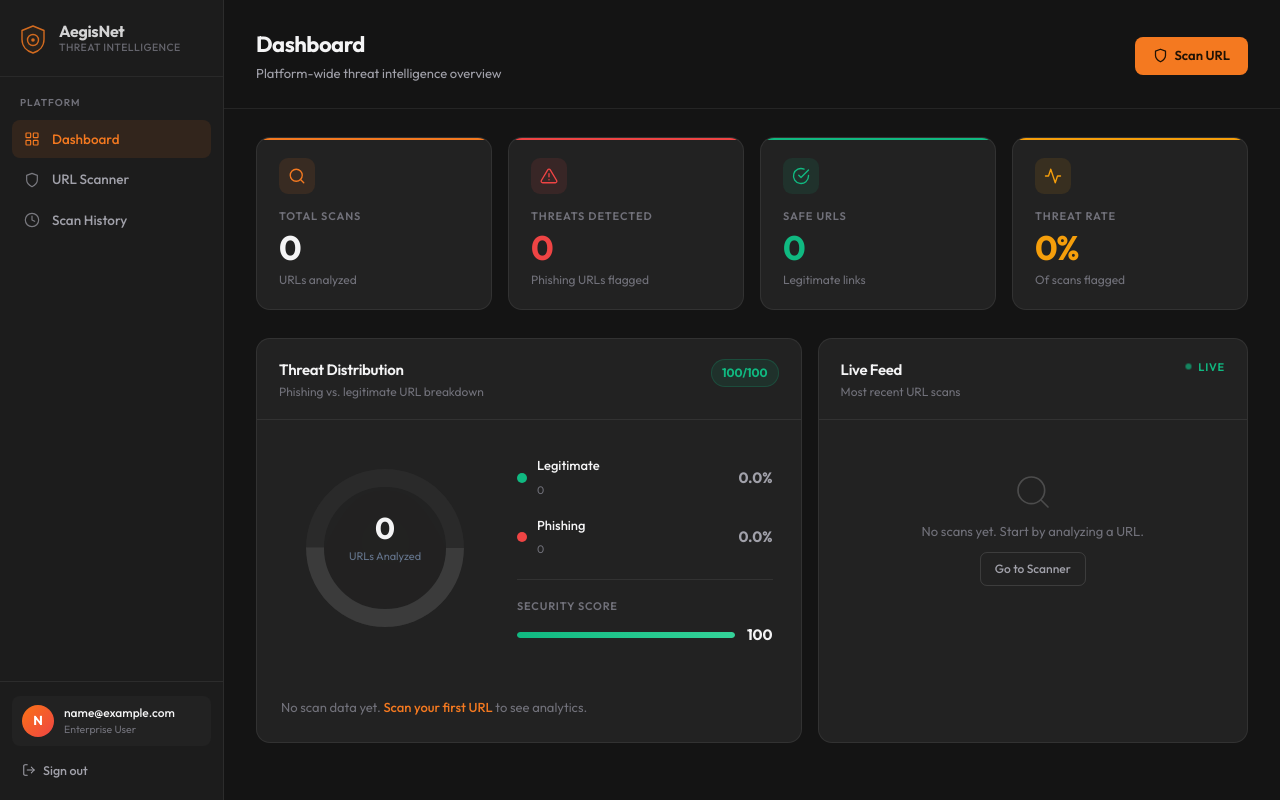
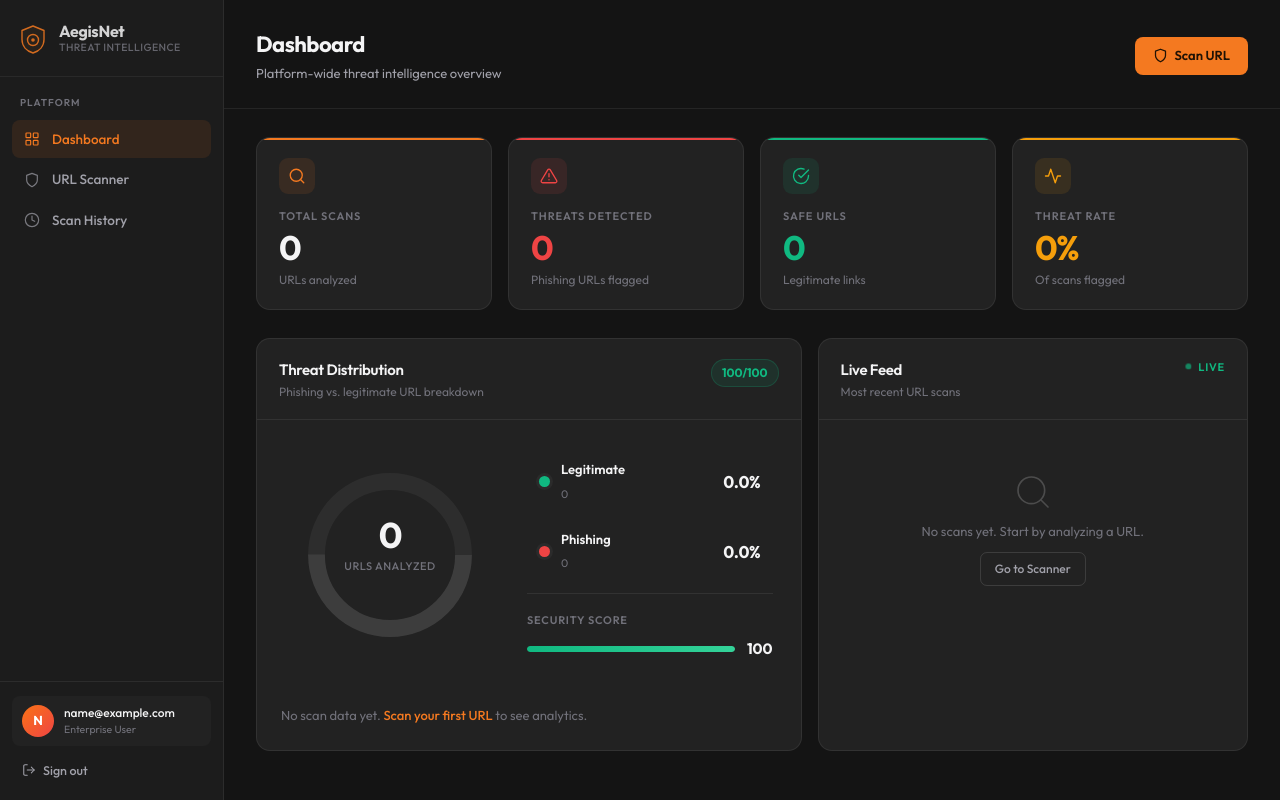
Before and after one commit to Dancuso419/AegisNet, a Flask app: page /dashboard in a window 1280 px wide. Run offline with Flask 3, Linux system fonts and the light colour scheme; the visitor is signed in with stand-in values (Sample User, id 1); data that the repository does not hold is empty.

Commit message:
Polish dashboard: card hovers and redesigned donut chart
- Stat cards now lift, glow their accent bar, and scale their icon on hover
- Dash cards gain a hover shadow and border highlight
- Donut chart redesigned with gradient segments, soft glow, rounded caps,
  a draw-in animation, and a refined center label
- Legend rows become interactive with hover highlight and tabular percentages

Co-Authored-By: Claude Opus 4.8 <noreply@anthropic.com>

```diff
--- a/app/static/css/main.css
+++ b/app/static/css/main.css
@@ -388,9 +388,13 @@ body.drawer-open .app-topbar-toggle span:nth-child(3) { transform: translateY(-7
   padding: 20px 22px;
   position: relative;
   overflow: hidden;
-  transition: border-color 0.2s;
-}
-.stat-card:hover { border-color: var(--border-2); }
+  transition: border-color 0.25s ease, transform 0.25s ease, box-shadow 0.25s ease;
+}
+.stat-card:hover {
+  border-color: var(--border-2);
+  transform: translateY(-4px);
+  box-shadow: 0 12px 28px rgba(0, 0, 0, 0.28);
+}
 
 .stat-card::before {
   content: '';
@@ -399,6 +403,11 @@ body.drawer-open .app-topbar-toggle span:nth-child(3) { transform: translateY(-7
   height: 2px;
   background: var(--card-accent, var(--accent));
   border-radius: var(--radius-lg) var(--radius-lg) 0 0;
+  transition: height 0.25s ease, box-shadow 0.25s ease;
+}
+.stat-card:hover::before {
+  height: 3px;
+  box-shadow: 0 0 16px var(--card-accent, var(--accent));
 }
 
 .stat-icon {
@@ -409,7 +418,9 @@ body.drawer-open .app-topbar-toggle span:nth-child(3) { transform: translateY(-7
   align-items: center;
   justify-content: center;
   margin-bottom: 14px;
-}
+  transition: transform 0.25s ease;
+}
+.stat-card:hover .stat-icon { transform: scale(1.1) rotate(-3deg); }
 .stat-icon--accent  { background: var(--accent-dim);  color: var(--accent); }
 .stat-icon--danger  { background: var(--danger-dim);  color: var(--danger); }
 .stat-icon--safe    { background: var(--safe-dim);    color: var(--safe); }
@@ -453,6 +464,11 @@ body.drawer-open .app-topbar-toggle span:nth-child(3) { transform: translateY(-7
   border: 1px solid var(--border);
   border-radius: var(--radius-lg);
   overflow: hidden;
+  transition: border-color 0.25s ease, box-shadow 0.25s ease;
+}
+.dash-card:hover {
+  border-color: var(--border-2);
+  box-shadow: 0 10px 26px rgba(0, 0, 0, 0.22);
 }
 
 .card-header {
@@ -492,42 +508,86 @@ body.drawer-open .app-topbar-toggle span:nth-child(3) { transform: translateY(-7
   display: flex;
   align-items: center;
   gap: 32px;
-  padding: 28px 28px;
+  padding: 30px 28px;
 }
 
 .donut-wrap {
   flex-shrink: 0;
-  filter: drop-shadow(0 0 28px rgba(244, 121, 32, 0.07));
+  position: relative;
+}
+
+.donut-svg { display: block; overflow: visible; }
+
+/* Segment draw-in animation + soft glow */
+.donut-seg {
+  transform-origin: 100px 100px;
+  animation: donutDraw 1.1s cubic-bezier(0.34, 1.2, 0.64, 1) both;
+}
+.donut-seg--safe   { filter: drop-shadow(0 0 5px rgba(16, 185, 129, 0.45)); }
+.donut-seg--danger {
+  filter: drop-shadow(0 0 5px rgba(239, 68, 68, 0.45));
+  animation-delay: 0.18s;
+}
+
+@keyframes donutDraw {
+  from { stroke-dasharray: 0 var(--circ, 439.82); }
+}
+
+/* Center label */
+.donut-center-num {
+  fill: var(--text);
+  font-size: 34px;
+  font-weight: 700;
+  font-family: "Outfit", sans-serif;
+  letter-spacing: -1px;
+}
+.donut-center-sub {
+  fill: var(--text-3);
+  font-size: 10.5px;
+  font-weight: 500;
+  font-family: "Outfit", sans-serif;
+  letter-spacing: 0.5px;
+  text-transform: uppercase;
 }
 
 .chart-legend {
   flex: 1;
   display: flex;
   flex-direction: column;
-  gap: 16px;
+  gap: 6px;
 }
 
 .legend-item {
   display: flex;
   align-items: center;
-  gap: 10px;
+  gap: 11px;
+  padding: 9px 11px;
+  border-radius: var(--radius);
+  border: 1px solid transparent;
+  transition: background 0.2s ease, border-color 0.2s ease, transform 0.2s ease;
+}
+.legend-item:hover {
+  background: var(--surface-2);
+  border-color: var(--border);
+  transform: translateX(3px);
 }
 
 .legend-dot {
-  width: 10px;
-  height: 10px;
+  width: 11px;
+  height: 11px;
   border-radius: 50%;
   flex-shrink: 0;
+  box-shadow: 0 0 0 3px rgba(255, 255, 255, 0.04);
 }
 .legend-dot--safe   { background: var(--safe); }
 .legend-dot--danger { background: var(--danger); }
 
-.legend-info { flex: 1; }
+.legend-info { flex: 1; min-width: 0; }
 
 .legend-label {
   display: block;
   font-size: 13px;
-  font-weight: 500;
+  font-weight: 600;
   color: var(--text);
 }
 
@@ -537,11 +597,12 @@ body.drawer-open .app-topbar-toggle span:nth-child(3) { transform: translateY(-7
 }
 
 .legend-pct {
-  font-size: 15px;
+  font-size: 17px;
   font-weight: 700;
-  color: var(--text-2);
-  min-width: 44px;
+  color: var(--text);
+  min-width: 50px;
   text-align: right;
+  font-variant-numeric: tabular-nums;
 }
 
 .security-score-block {
--- a/app/templates/dashboard.html
+++ b/app/templates/dashboard.html
@@ -96,28 +96,44 @@
 
     <div class="chart-area">
       <div class="donut-wrap">
-        <svg class="donut-svg" viewBox="0 0 200 200" width="200" height="200" aria-label="Threat distribution chart">
+        <svg class="donut-svg" viewBox="0 0 200 200" width="210" height="210" aria-label="Threat distribution chart">
+          <defs>
+            <linearGradient id="grad-safe" x1="0%" y1="0%" x2="100%" y2="100%">
+              <stop offset="0%" stop-color="#34d399"/>
+              <stop offset="100%" stop-color="#059669"/>
+            </linearGradient>
+            <linearGradient id="grad-danger" x1="0%" y1="0%" x2="100%" y2="100%">
+              <stop offset="0%" stop-color="#f87171"/>
+              <stop offset="100%" stop-color="#dc2626"/>
+            </linearGradient>
+          </defs>
           <!-- Track -->
-          <circle cx="100" cy="100" r="70" fill="none" stroke="rgba(255,255,255,0.04)" stroke-width="18"/>
+          <circle cx="100" cy="100" r="70" fill="none" stroke="rgba(255,255,255,0.05)" stroke-width="16"/>
           {% if total_scans > 0 %}
+          {% if legit_count > 0 %}
           <!-- Legitimate segment -->
-          <circle cx="100" cy="100" r="70" fill="none"
-            stroke="#10b981" stroke-width="18"
+          <circle class="donut-seg donut-seg--safe" cx="100" cy="100" r="70" fill="none"
+            stroke="url(#grad-safe)" stroke-width="16"
             stroke-dasharray="{{ legit_len }} {{ circ }}"
             stroke-dashoffset="{{ start_off }}"
-            stroke-linecap="butt"/>
+            stroke-linecap="{{ 'butt' if phishing_count > 0 else 'round' }}"
+            style="--circ: {{ circ }};"/>
+          {% endif %}
+          {% if phishing_count > 0 %}
           <!-- Phishing segment -->
-          <circle cx="100" cy="100" r="70" fill="none"
-            stroke="#ef4444" stroke-width="18"
+          <circle class="donut-seg donut-seg--danger" cx="100" cy="100" r="70" fill="none"
+            stroke="url(#grad-danger)" stroke-width="16"
             stroke-dasharray="{{ phishing_len }} {{ circ }}"
             stroke-dashoffset="{{ phish_off }}"
-            stroke-linecap="butt"/>
+            stroke-linecap="{{ 'butt' if legit_count > 0 else 'round' }}"
+            style="--circ: {{ circ }};"/>
+          {% endif %}
           {% else %}
-          <circle cx="100" cy="100" r="70" fill="none" stroke="rgba(255,255,255,0.08)" stroke-width="18" stroke-dasharray="220 220"/>
+          <circle cx="100" cy="100" r="70" fill="none" stroke="rgba(255,255,255,0.08)" stroke-width="16" stroke-dasharray="220 220"/>
           {% endif %}
           <!-- Center label -->
-          <text x="100" y="91" text-anchor="middle" fill="#f4f4f5" font-size="30" font-weight="700" font-family="Outfit, sans-serif">{{ total_scans }}</text>
-          <text x="100" y="112" text-anchor="middle" fill="#64748b" font-size="11" font-family="Outfit, sans-serif">URLs Analyzed</text>
+          <text class="donut-center-num" x="100" y="93" text-anchor="middle">{{ total_scans }}</text>
+          <text class="donut-center-sub" x="100" y="114" text-anchor="middle">URLs Analyzed</text>
         </svg>
       </div>
 
```
